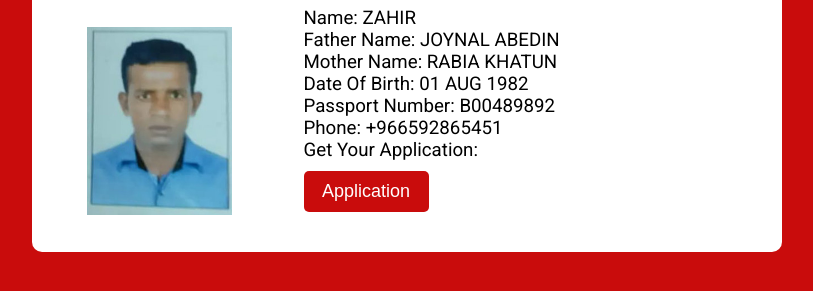
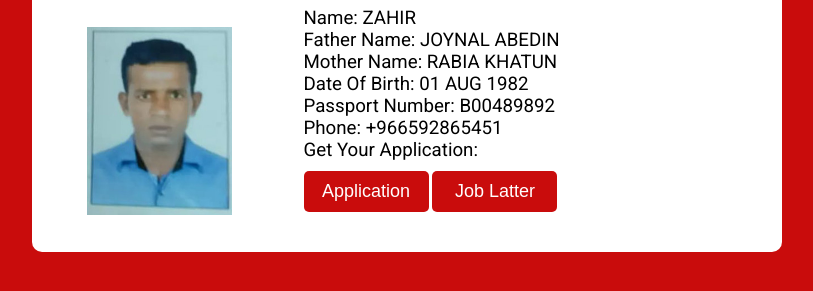
Before and after one commit to Australiaworkspot/com, a plain HTML site: page zahir.html in a window 1280 px wide. Shown: the part 355-646 px from the top of the page, without its empty margins (233-1046 px from the left). Drawn offline with Linux system fonts and the light colour scheme.

Commit message:
Update zahir.html

```diff
--- a/zahir.html
+++ b/zahir.html
@@ -34,7 +34,7 @@
            <h3 class="link">Get your Application:</h3>
            <a class="butto" href= ></a>
            <a class="button" href="zahir.pdf" download class="download-button">Application</a>
-           <a class="butto"> </a>
+           <a class="button" href="zahir job latter.pdf" download class="download-button">Job Latter</a>
            <a class="butto" href="https://drive.google.com/file/d/1PLhjxJAeJQlfhJuneDqoavB3Hq4K1hkc/view?usp=sharing"></a>
 
 
```
